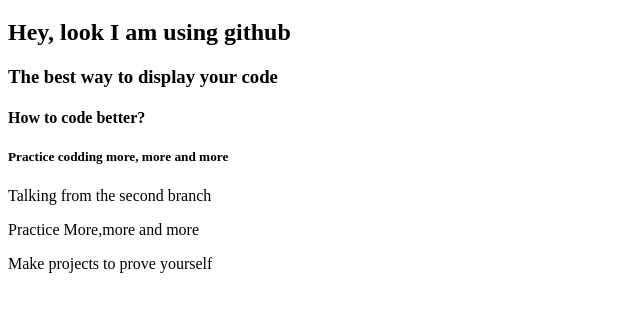
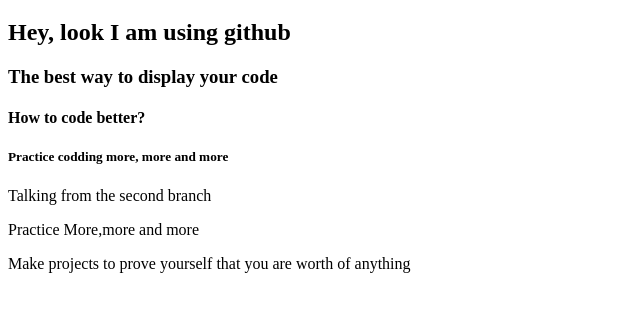
Before and after one commit to Dipta437/My-first-website, a plain HTML site: page index.html in a window 1280 px wide. Shown: the part 61-372 px from the top of the page, without its empty margins (0-640 px from the left). Drawn offline with Linux system fonts and the light colour scheme.

Commit message:
update the code

```diff
--- a/index.html
+++ b/index.html
@@ -13,6 +13,6 @@
     <h5>Practice codding more, more and more</h5>
     <p>Talking from the second branch</p>
     <p>Practice More,more and more</p>
-    <p>Make projects to prove yourself</p>
+    <p>Make projects to prove yourself that you are worth of anything</p>
 </body>
 </html>
```
